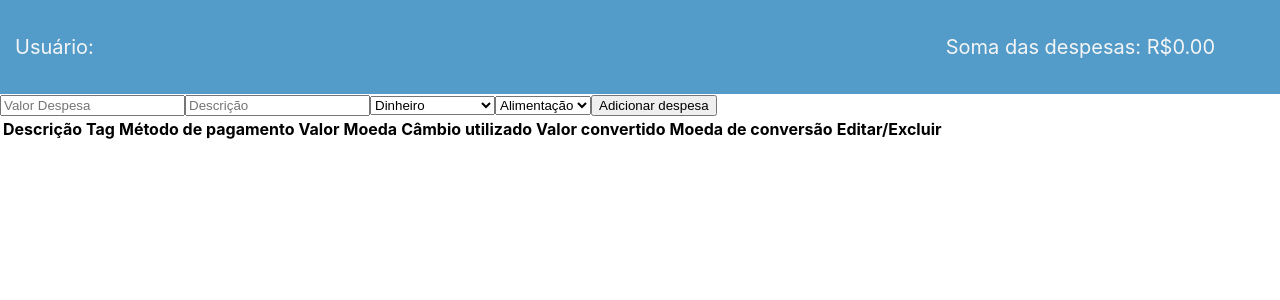
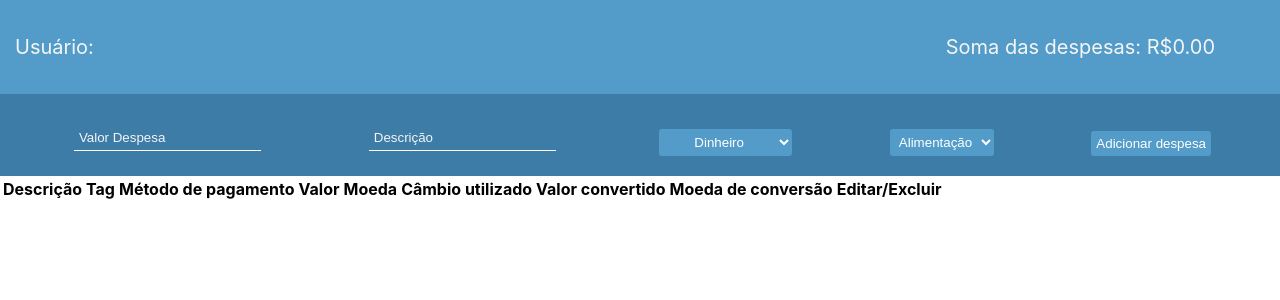
Before and after one commit to Gab-Agrela/react-redux, a React (Create React App) app: page /wallet in a window 1280 px wide. Shown: the top 300 px of the page. Built offline with nearby package versions, Linux system fonts and the light colour scheme.

Commit message:
feat: Add Wallet Form Css

```diff
--- a/src/Components/Wallet/Form.tsx
+++ b/src/Components/Wallet/Form.tsx
@@ -2,6 +2,7 @@ import React, { ChangeEvent, useState } from "react";
 import { WalletFormProps } from "../../Interfaces";
 import { sendExpenses } from "../../Redux/Actions";
 import { useDispatch } from "react-redux";
+import styled from "styled-components";
 
 function Form() {
   const [formValues, setFormValues] = useState<WalletFormProps>({
@@ -34,8 +35,8 @@ function Form() {
   };
 
   return (
-    <div>
-      <div>
+    <FormContainer>
+      <Flex>
         <input
           type="number"
           name="value"
@@ -70,9 +71,60 @@ function Form() {
             Adicionar despesa
           </button>
         )}
-      </div>
-    </div>
+      </Flex>
+    </FormContainer>
   );
 }
 
+const FormContainer = styled.div`
+  background-color: #3c7ca7;
+  padding: 15px;
+`;
+
+const Flex = styled.div`
+  display: flex;
+  justify-content: space-around;
+  align-items: flex-end;
+  background-color: #3c7ca7;
+  padding: 5px;
+  input {
+    padding: 5px;
+    border: none;
+    border-bottom: 1px solid white;
+    background-color: #3c7ca7;
+    color: black;
+    margin: 5px;
+    ::placeholder {
+      color: whitesmoke;
+    }
+  }
+
+  button {
+    margin-top: 15px;
+    text-align: center;
+    background-color: rgb(83, 156, 201);
+    border: none;
+    color: white;
+    font-weight: 400;
+    border-radius: 3px;
+    padding: 5px;
+    :hover {
+      background-color: #1a91d6;
+    }
+  }
+  select {
+    margin-top: 15px;
+    text-align: center;
+    background-color: rgb(83, 156, 201);
+    border: none;
+    color: white;
+    font-weight: 400;
+    border-radius: 3px;
+    padding: 5px;
+    :hover {
+      background-color: #1a91d6;
+    }
+  }
+`;
+
 export default Form;
```
